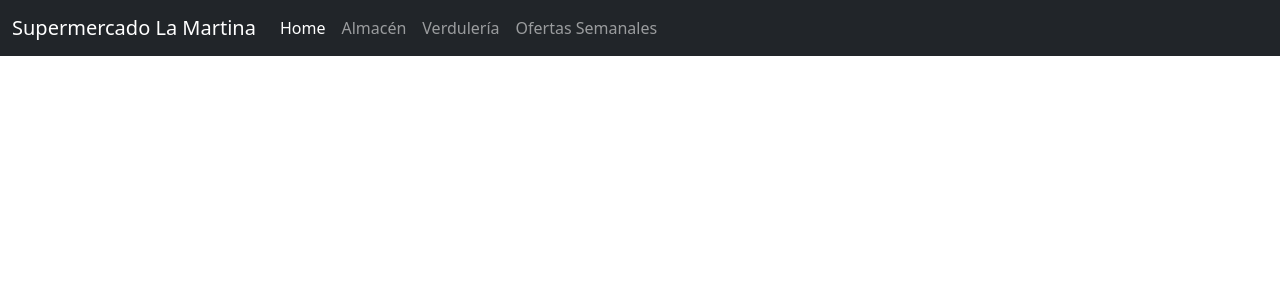
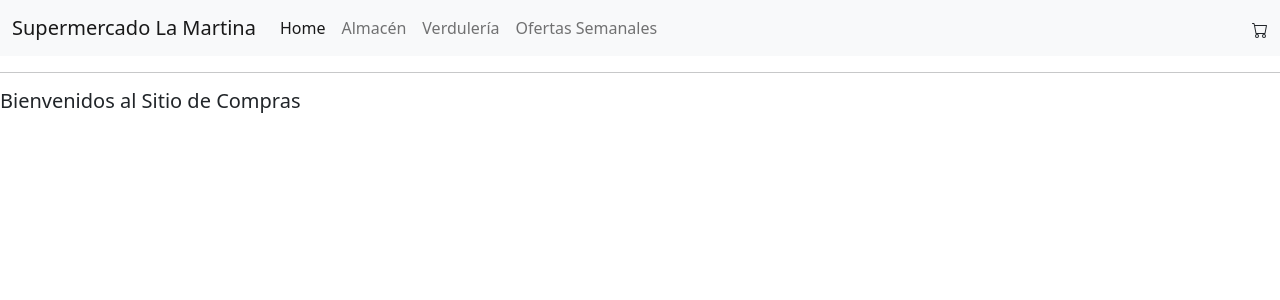
Before and after one commit to mbinstok/tienda-binstok, a React (Create React App) app: page / in a window 1280 px wide. Shown: the top 300 px of the page. Built offline with nearby package versions, Linux system fonts and the light colour scheme.

Commit message:
Agregado de Icono Carrito y ItemListContainer

```diff
--- a/package.json
+++ b/package.json
@@ -7,8 +7,10 @@
     "@testing-library/react": "^12.1.2",
     "@testing-library/user-event": "^13.5.0",
     "bootstrap": "^5.1.3",
+    "bootstrap-icons": "^1.7.2",
     "react": "^17.0.2",
     "react-dom": "^17.0.2",
+    "react-icons": "^4.3.1",
     "react-scripts": "5.0.0",
     "web-vitals": "^2.1.3"
   },
--- a/src/App.js
+++ b/src/App.js
@@ -1,11 +1,13 @@
 import './App.css';
 import NavBar from './components/NavBar';
+import ItemListContainer from './components/ItemListContainer';
 
 function App() {
   return (
     <>
 
     <NavBar />
+    <ItemListContainer greeting="Sitio de Compras"  />
 
     </>
   );
--- /dev/null
+++ b/src/components/CartWidget.js
@@ -0,0 +1,15 @@
+import 'bootstrap/dist/css/bootstrap.min.css';
+import 'bootstrap/dist/js/bootstrap.bundle.min.js';
+import { BsCart } from 'react-icons/bs';
+
+
+const CartWidget = () => {
+
+    return (
+        <BsCart />
+
+    );
+
+}
+
+export default CartWidget;
--- /dev/null
+++ b/src/components/ItemListContainer.js
@@ -0,0 +1,17 @@
+import 'bootstrap/dist/css/bootstrap.min.css';
+import 'bootstrap/dist/js/bootstrap.bundle.min.js';
+const ItemListContainer = (props) => {
+
+    return (
+        <div>
+            <hr />
+            <h5>Bienvenidos al {props.greeting} </h5>
+
+        </div>
+
+
+    );
+
+}
+
+export default ItemListContainer;
--- a/src/components/NavBar.js
+++ b/src/components/NavBar.js
@@ -1,9 +1,12 @@
 import 'bootstrap/dist/css/bootstrap.min.css';
+import 'bootstrap/dist/js/bootstrap.bundle.min.js';
+import CartWidget from './CartWidget';
+
 
 const NavBar = () => {
 
     return (
-<nav className="navbar navbar-expand-lg navbar-dark bg-dark">
+<nav className="navbar navbar-expand-lg navbar-light bg-light">
     <div className="container-fluid">
         <a className="navbar-brand" href="#">Supermercado La Martina</a>
         <button className="navbar-toggler" type="button" data-bs-toggle="collapse" data-bs-target="#navbarNavAltMarkup" aria-controls="navbarNavAltMarkup" aria-expanded="false" aria-label="Toggle navigation">
@@ -17,6 +20,10 @@ const NavBar = () => {
                 <a className="nav-link" href="#">Ofertas Semanales</a>
             </div>
         </div>
+        <div>
+            <CartWidget />
+        </div>
+
     </div>
 </nav>
 
```
Also changed, not shown: 1 other file (tests, documents, lock files or other folders).
